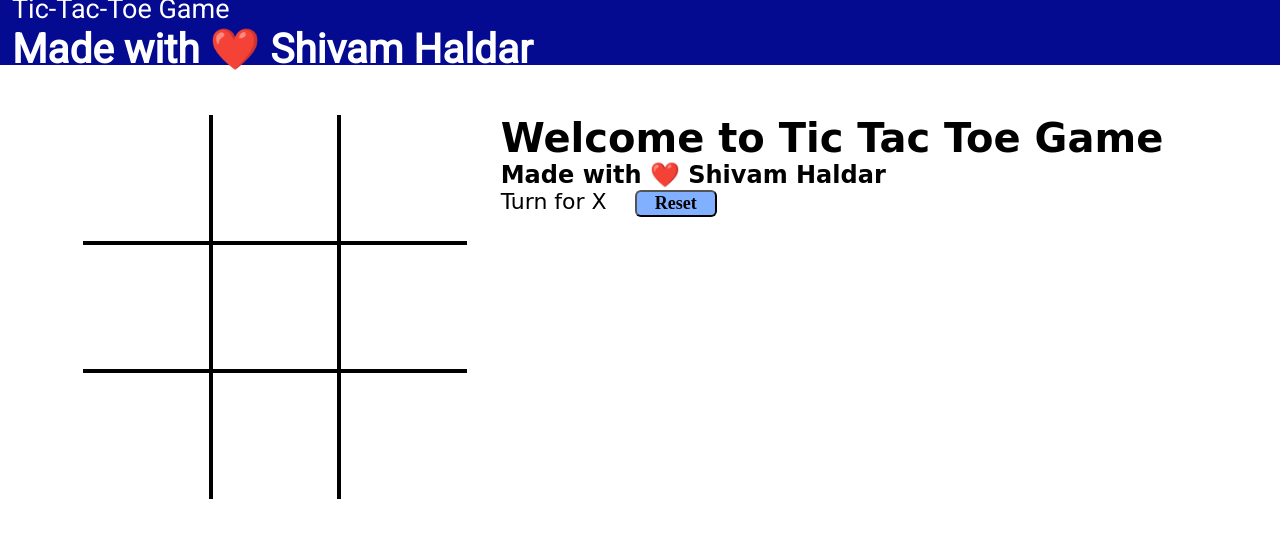
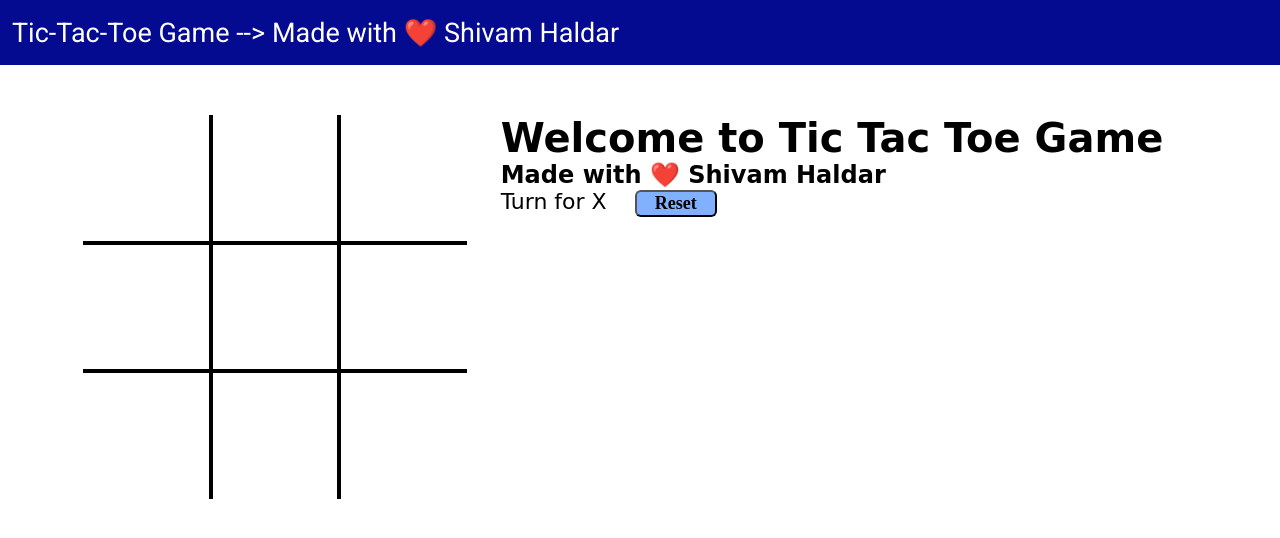
Before and after one commit to shivamhaldar/tic-tac-toe, a plain HTML site: page index.html in a window 1280 px wide. Drawn offline with Linux system fonts and the light colour scheme; a web font is replaced by a local one.

Commit message:
Update index.html

```diff
--- a/index.html
+++ b/index.html
@@ -10,7 +10,7 @@
   <body>
     <nav>
       <ul>
-        <li>Tic-Tac-Toe Game <h2>Made with ❤️ Shivam Haldar</h2></li>
+        <li>Tic-Tac-Toe Game --> Made with ❤️ Shivam Haldar</li>
       </ul>
     </nav>
 
```
